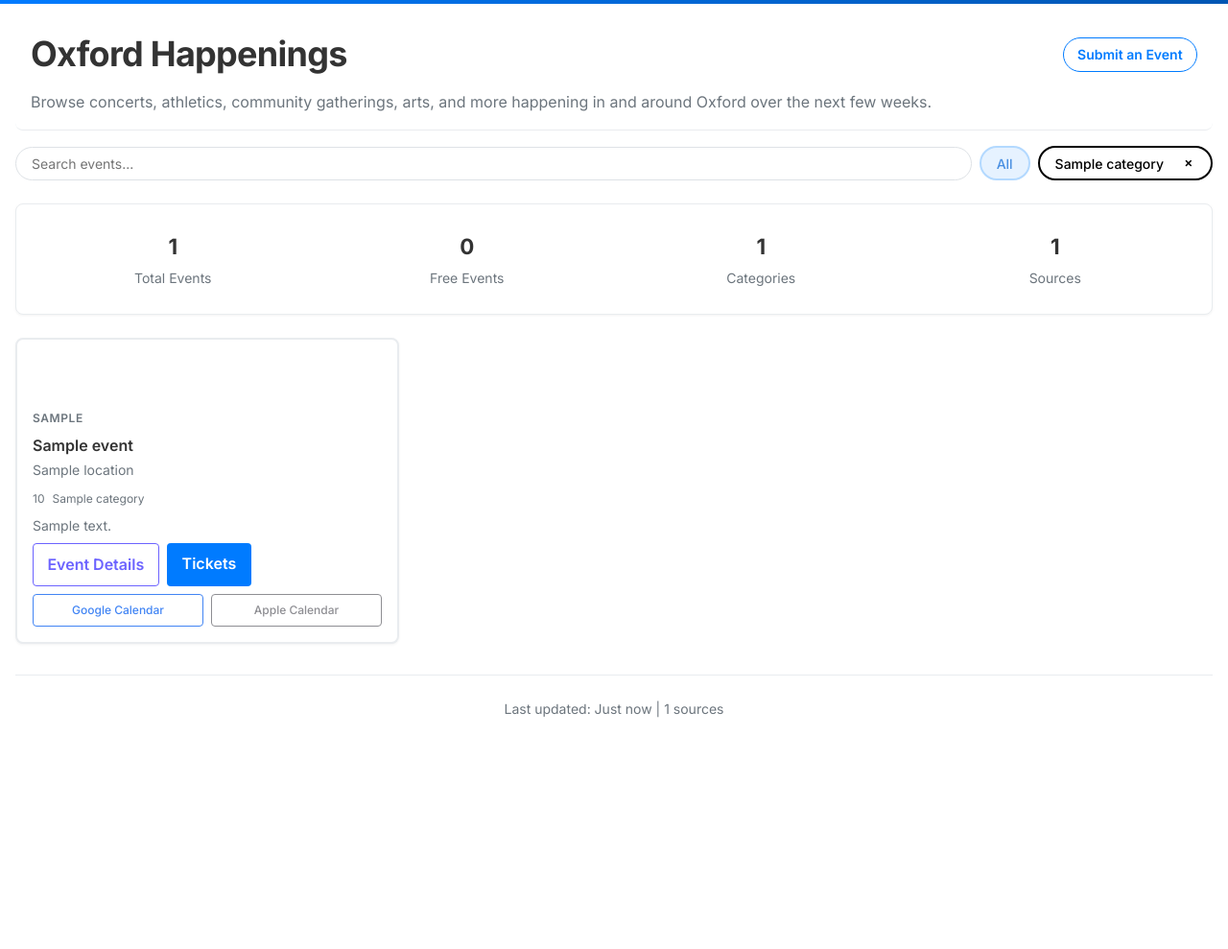
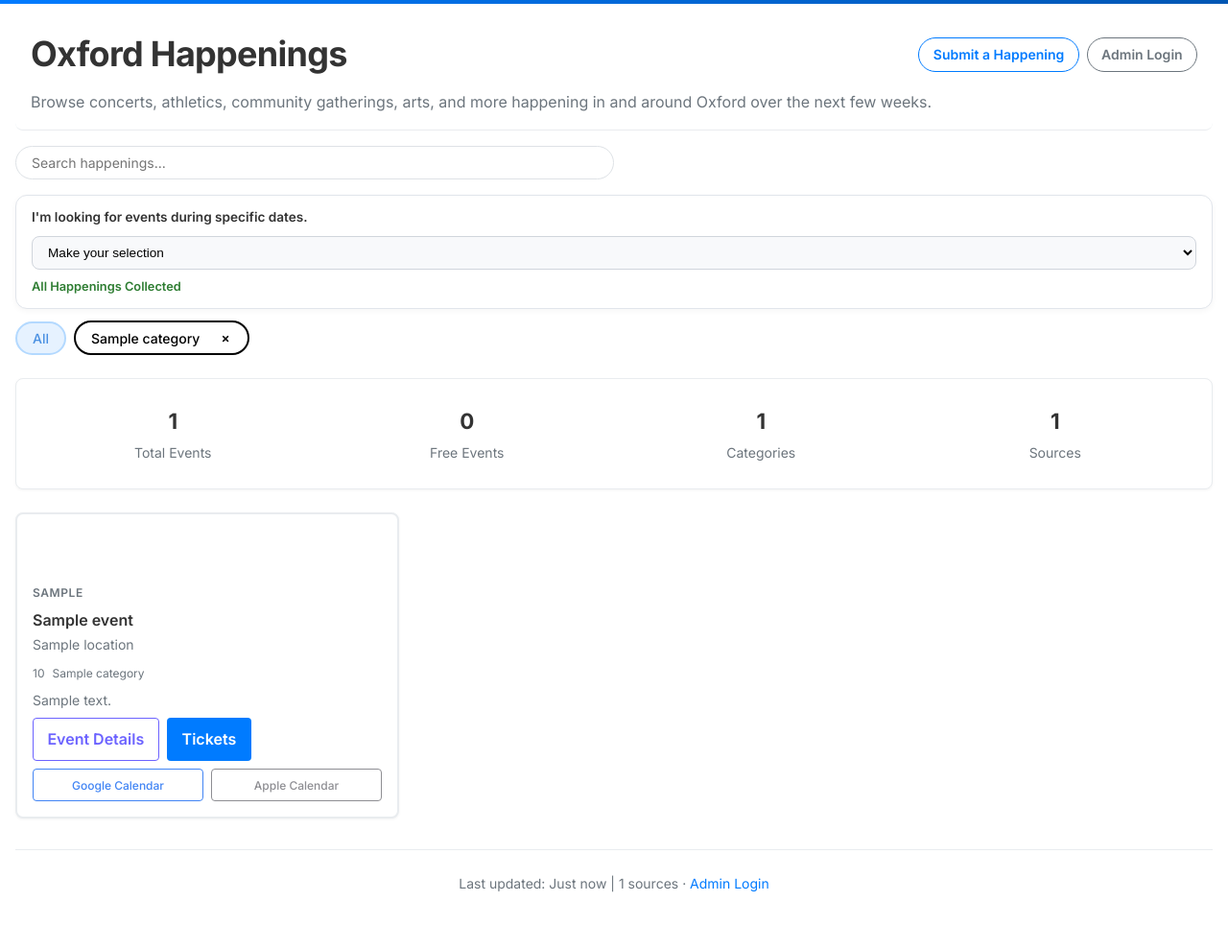
Before and after one commit to OleMissCmS/OxfordEvents, a Flask app: template templates/index.html in a window 1280 px wide. Shown: the whole page at 96% size. Before the commit the page ends 748 px from the top, so only its background shows below. Run offline with Flask 3, Linux system fonts and the light colour scheme; the template is opened without the code that fills it: most values are stand-ins (such as "Sample title", 1, 10 or a date in 2020); some libraries are stand-ins or nearby versions.

Commit message:
Enhance filters and submission flow with date controls

```diff
--- a/static/css/style.css
+++ b/static/css/style.css
@@ -52,6 +52,12 @@ body {
     font-weight: 700;
 }
 
+.hero-actions {
+    display: flex;
+    flex-wrap: wrap;
+    gap: 0.5rem;
+}
+
 .hero-link {
     font-size: 0.875rem;
     font-weight: 600;
@@ -65,6 +71,16 @@ body {
 
 .hero-link:hover {
     background-color: #007BFF;
+    color: #FFFFFF;
+}
+
+.hero-link-secondary {
+    border-color: #6C757D;
+    color: #6C757D;
+}
+
+.hero-link-secondary:hover {
+    background-color: #6C757D;
     color: #FFFFFF;
 }
 
@@ -96,10 +112,15 @@ body {
 /* Filter Section */
 .filter-section {
     display: flex;
+    flex-direction: column;
+    gap: 0.75rem;
+    margin-bottom: 1.5rem;
+}
+
+.filter-controls {
+    display: flex;
     flex-wrap: wrap;
-    gap: 0.5rem;
-    margin-bottom: 1.5rem;
-    align-items: center;
+    gap: 1rem;
 }
 
 .filter-chips {
@@ -138,10 +159,11 @@ body {
 
 .filter-pill .pill-divider {
     display: inline-block;
-    width: 1px;
-    height: 90%;
+    width: 2px;
+    height: 70%;
     background-color: currentColor;
-    opacity: 0.35;
+    opacity: 0.4;
+    border-radius: 1px;
 }
 
 .filter-pill .pill-dismiss {
@@ -292,8 +314,9 @@ body {
 
 /* Search Box */
 .search-box {
-    flex: 1;
-    min-width: 200px;
+    flex: 1 1 50%;
+    min-width: 220px;
+    max-width: 50%;
 }
 
 .search-box input {
@@ -309,6 +332,75 @@ body {
 .search-box input:focus {
     outline: none;
     border-color: #007BFF;
+}
+
+.date-filter {
+    flex: 1 1 50%;
+    min-width: 220px;
+    background: #ffffff;
+    border: 1px solid #e1e5eb;
+    border-radius: 12px;
+    padding: 0.75rem 1rem;
+    box-shadow: 0 2px 6px rgba(0,0,0,0.04);
+    display: flex;
+    flex-direction: column;
+    gap: 0.5rem;
+}
+
+.date-filter-label {
+    font-size: 0.85rem;
+    font-weight: 600;
+    color: #333333;
+}
+
+.date-filter-select {
+    width: 100%;
+    padding: 0.5rem 0.75rem;
+    border-radius: 8px;
+    border: 1px solid #d0d5dc;
+    font-size: 0.85rem;
+    background-color: #f8f9fb;
+}
+
+.date-input-container {
+    display: flex;
+    flex-wrap: wrap;
+    gap: 0.75rem;
+}
+
+.date-input-group {
+    display: flex;
+    align-items: center;
+    gap: 0.5rem;
+    flex-wrap: wrap;
+}
+
+.date-input-group label {
+    font-size: 0.8rem;
+    font-weight: 600;
+    color: #495057;
+}
+
+.date-input-group input {
+    padding: 0.45rem 0.6rem;
+    border-radius: 6px;
+    border: 1px solid #cbd3db;
+    font-size: 0.85rem;
+}
+
+.date-warning {
+    font-size: 0.8rem;
+    color: #cc5a00;
+    background: #fff4e6;
+    border: 1px solid #ffddb5;
+    border-radius: 6px;
+    padding: 0.4rem 0.6rem;
+}
+
+.date-status {
+    font-size: 0.8rem;
+    color: #2e7d32;
+    font-weight: 600;
 }
 
 /* Stats Section */
@@ -870,6 +972,15 @@ body {
     margin-top: 2rem;
 }
 
+.footer-link {
+    color: #007BFF;
+    text-decoration: none;
+}
+
+.footer-link:hover {
+    text-decoration: underline;
+}
+
 /* Responsive */
 @media (max-width: 768px) {
     .hero h1 {
--- a/static/js/main.js
+++ b/static/js/main.js
@@ -8,6 +8,22 @@ document.addEventListener('DOMContentLoaded', function() {
         const descriptionEl = card.querySelector('.event-description');
         return descriptionEl ? descriptionEl.textContent.toLowerCase() : '';
     });
+
+    // Date filtering elements
+    const dateFilterSelect = document.getElementById('dateFilterSelect');
+    const dateInputContainer = document.getElementById('dateInputContainer');
+    const dateInputGroups = document.querySelectorAll('.date-input-group');
+    const dateFilterWarning = document.getElementById('dateFilterWarning');
+    const dateFilterStatus = document.getElementById('dateFilterStatus');
+    const dateInputs = {
+        before: document.getElementById('dateBefore'),
+        after: document.getElementById('dateAfter'),
+        betweenStart: document.getElementById('dateBetweenStart'),
+        betweenEnd: document.getElementById('dateBetweenEnd'),
+        on: document.getElementById('dateOn'),
+    };
+    const threeWeekWindowMs = 21 * 24 * 60 * 60 * 1000;
+    let dateStatusTimer = null;
 
     const activeCategories = new Set();
     const excludedCategories = new Set();
@@ -113,6 +129,175 @@ document.addEventListener('DOMContentLoaded', function() {
         filterEvents();
     }
 
+    function indicateDateCollection() {
+        if (!dateFilterStatus) {
+            return;
+        }
+        if (dateStatusTimer) {
+            clearTimeout(dateStatusTimer);
+        }
+        dateFilterStatus.textContent = 'Collecting happenings...';
+        dateStatusTimer = setTimeout(() => {
+            dateFilterStatus.textContent = 'All Happenings Collected';
+        }, 1200);
+    }
+
+    function clearDateInputs() {
+        Object.values(dateInputs).forEach(input => {
+            if (input) {
+                input.value = '';
+            }
+        });
+    }
+
+    function toggleDateInputs(selection) {
+        if (!dateInputContainer) {
+            return;
+        }
+
+        if (!selection || selection === 'none') {
+            dateInputContainer.classList.add('hidden');
+            dateInputGroups.forEach(group => group.classList.add('hidden'));
+            clearDateInputs();
+            if (dateFilterWarning) {
+                dateFilterWarning.classList.add('hidden');
+            }
+            if (dateFilterStatus) {
+                dateFilterStatus.textContent = 'All Happenings Collected';
+            }
+            return;
+        }
+
+        dateInputContainer.classList.remove('hidden');
+        dateInputGroups.forEach(group => {
+            const groupType = group.getAttribute('data-filter-group');
+            if (groupType === selection) {
+                group.classList.remove('hidden');
+            } else {
+                group.classList.add('hidden');
+            }
+        });
+    }
+
+    function parseDateValue(value, endOfDay = false) {
+        if (!value) {
+            return null;
+        }
+        const parsed = new Date(value);
+        if (Number.isNaN(parsed.getTime())) {
+            return null;
+        }
+        if (endOfDay) {
+            parsed.setHours(23, 59, 59, 999);
+        } else {
+            parsed.setHours(0, 0, 0, 0);
+        }
+        return parsed;
+    }
+
+    function getActiveDateFilter() {
+        if (!dateFilterSelect) {
+            return { type: 'none', selectedDates: [] };
+        }
+        const selection = dateFilterSelect.value;
+        if (!selection || selection === 'none') {
+            return { type: 'none', selectedDates: [] };
+        }
+
+        switch (selection) {
+            case 'before': {
+                const before = parseDateValue(dateInputs.before?.value, true);
+                return { type: 'before', before, selectedDates: before ? [before] : [] };
+            }
+            case 'after': {
+                const after = parseDateValue(dateInputs.after?.value, false);
+                return { type: 'after', after, selectedDates: after ? [after] : [] };
+            }
+            case 'between': {
+                const start = parseDateValue(dateInputs.betweenStart?.value, false);
+                const end = parseDateValue(dateInputs.betweenEnd?.value, true);
+                const selectedDates = [start, end].filter(Boolean);
+                return { type: 'between', start, end, selectedDates };
+            }
+            case 'on': {
+                const start = parseDateValue(dateInputs.on?.value, false);
+                const end = parseDateValue(dateInputs.on?.value, true);
+                const selectedDates = start && end ? [start, end] : [];
+                return { type: 'on', start, end, selectedDates };
+            }
+            default:
+                return { type: 'none', selectedDates: [] };
+        }
+    }
+
+    function updateDateWarning(dateFilter) {
+        if (!dateFilterWarning) {
+            return;
+        }
+        if (!dateFilter || dateFilter.type === 'none' || !dateFilter.selectedDates.length) {
+            dateFilterWarning.classList.add('hidden');
+            return;
+        }
+        const cutoff = Date.now() + threeWeekWindowMs;
+        const beyondWindow = dateFilter.selectedDates.some(dateObj => dateObj && dateObj.getTime() > cutoff);
+        if (beyondWindow) {
+            dateFilterWarning.classList.remove('hidden');
+        } else {
+            dateFilterWarning.classList.add('hidden');
+        }
+    }
+
+    function matchesDateFilter(eventIso, dateFilter) {
+        if (!dateFilter || dateFilter.type === 'none') {
+            return true;
+        }
+        if (!eventIso) {
+            return false;
+        }
+        const eventDate = new Date(eventIso);
+        if (Number.isNaN(eventDate.getTime())) {
+            return true;
+        }
+
+        switch (dateFilter.type) {
+            case 'before':
+                return !dateFilter.before || eventDate.getTime() <= dateFilter.before.getTime();
+            case 'after':
+                return !dateFilter.after || eventDate.getTime() >= dateFilter.after.getTime();
+            case 'between':
+                if (!dateFilter.start && !dateFilter.end) {
+                    return true;
+                }
+                if (dateFilter.start && eventDate.getTime() < dateFilter.start.getTime()) {
+                    return false;
+                }
+                if (dateFilter.end && eventDate.getTime() > dateFilter.end.getTime()) {
+                    return false;
+                }
+                return true;
+            case 'on':
+                if (!dateFilter.start || !dateFilter.end) {
+                    return true;
+                }
+                return eventDate.getTime() >= dateFilter.start.getTime() &&
+                       eventDate.getTime() <= dateFilter.end.getTime();
+            default:
+                return true;
+        }
+    }
+
+    function initializeDateFilter() {
+        if (!dateFilterSelect) {
+            return;
+        }
+        if (dateFilterSelect.options.length > 0) {
+            dateFilterSelect.selectedIndex = 0;
+        }
+        toggleDateInputs('none');
+    }
+
+    initializeDateFilter();
+
     function toggleExcludedCategory(category, pill) {
         if (excludedCategories.has(category)) {
             excludedCategories.delete(category);
@@ -160,19 +345,51 @@ document.addEventListener('DOMContentLoaded', function() {
         }
     });
 
-    // Search functionality
-    searchInput.addEventListener('input', function() {
-        filterEvents();
+    // Date filter interactions
+    if (dateFilterSelect) {
+        dateFilterSelect.addEventListener('change', () => {
+            const selection = dateFilterSelect.value;
+            toggleDateInputs(selection);
+            if (selection && selection !== 'none') {
+                indicateDateCollection();
+            } else if (dateFilterStatus) {
+                dateFilterStatus.textContent = 'All Happenings Collected';
+            }
+            filterEvents();
+        });
+    }
+
+    Object.values(dateInputs).forEach(input => {
+        if (input) {
+            input.addEventListener('change', () => {
+                indicateDateCollection();
+                filterEvents();
+            });
+            input.addEventListener('input', () => {
+                indicateDateCollection();
+                filterEvents();
+            });
+        }
     });
 
+    // Search functionality
+    if (searchInput) {
+        searchInput.addEventListener('input', function() {
+            filterEvents();
+        });
+    }
+
     function filterEvents() {
-        const searchTerm = searchInput.value.trim().toLowerCase();
+        const searchTerm = (searchInput ? searchInput.value.trim().toLowerCase() : '');
+        const dateFilter = getActiveDateFilter();
+        updateDateWarning(dateFilter);
 
         eventCards.forEach((card, index) => {
             const cardCategory = card.getAttribute('data-category') || '';
             const title = card.getAttribute('data-title') || '';
             const location = card.getAttribute('data-location') || '';
             const description = eventDescriptions[index] || '';
+            const eventStartIso = card.getAttribute('data-start') || '';
 
             const cardCategories = cardCategory.split(',').map(c => c.trim()).filter(Boolean);
 
@@ -195,7 +412,9 @@ document.addEventListener('DOMContentLoaded', function() {
                     description.includes(searchTerm);
             }
 
-            if (matchesCategory && matchesSearch) {
+            const matchesDate = matchesDateFilter(eventStartIso, dateFilter);
+
+            if (matchesCategory && matchesSearch && matchesDate) {
                 card.classList.remove('hidden');
             } else {
                 card.classList.add('hidden');
--- a/templates/admin_login.html
+++ b/templates/admin_login.html
@@ -13,9 +13,9 @@
         <div class="hero">
             <div class="hero-header">
                 <h1>Admin Sign-In</h1>
-                <a class="hero-link" href="{{ url_for('index') }}">Back to Events</a>
+                <a class="hero-link" href="{{ url_for('index') }}">Back to Happenings</a>
             </div>
-            <p>Sign in to review, edit, and approve community-submitted events.</p>
+            <p>Sign in to review, edit, and approve community-submitted happenings.</p>
         </div>
 
         {% with messages = get_flashed_messages(with_categories=True) %}
--- a/templates/index.html
+++ b/templates/index.html
@@ -17,7 +17,10 @@
         <div class="hero">
             <div class="hero-header">
                 <h1>Oxford Happenings</h1>
-                <a class="hero-link" href="{{ url_for('submit_event') }}">Submit an Event</a>
+                <div class="hero-actions">
+                    <a class="hero-link" href="{{ url_for('submit_event') }}">Submit a Happening</a>
+                    <a class="hero-link hero-link-secondary" href="{{ url_for('admin_login') }}">Admin Login</a>
+                </div>
             </div>
             <p>Browse concerts, athletics, community gatherings, arts, and more happening in and around Oxford over the next few weeks.</p>
             <!-- Loading Status -->
@@ -28,8 +31,42 @@
 
         <!-- Filter Section -->
         <div class="filter-section">
-            <div class="search-box">
-                <input type="text" id="searchInput" placeholder="Search events...">
+            <div class="filter-controls">
+                <div class="search-box">
+                    <input type="text" id="searchInput" placeholder="Search happenings...">
+                </div>
+                <div class="date-filter">
+                    <label for="dateFilterSelect" class="date-filter-label">I'm looking for events during specific dates.</label>
+                    <select id="dateFilterSelect" class="date-filter-select">
+                        <option value="none" selected>Make your selection</option>
+                        <option value="before">Events before a certain day</option>
+                        <option value="after">Events after a certain day</option>
+                        <option value="between">Events between two dates</option>
+                        <option value="on">Events on a specific day</option>
+                    </select>
+                    <div id="dateInputContainer" class="date-input-container hidden">
+                        <div class="date-input-group hidden" data-filter-group="before">
+                            <label for="dateBefore">Select date</label>
+                            <input type="date" id="dateBefore">
+                        </div>
+                        <div class="date-input-group hidden" data-filter-group="after">
+                            <label for="dateAfter">Select date</label>
+                            <input type="date" id="dateAfter">
+                        </div>
+                        <div class="date-input-group hidden" data-filter-group="between">
+                            <label for="dateBetweenStart">Start date</label>
+                            <input type="date" id="dateBetweenStart">
+                            <label for="dateBetweenEnd">End date</label>
+                            <input type="date" id="dateBetweenEnd">
+                        </div>
+                        <div class="date-input-group hidden" data-filter-group="on">
+                            <label for="dateOn">Select date</label>
+                            <input type="date" id="dateOn">
+                        </div>
+                    </div>
+                    <div id="dateFilterWarning" class="date-warning hidden">Fetching happenings beyond our current 3-week window. This may take a moment…</div>
+                    <div id="dateFilterStatus" class="date-status">All Happenings Collected</div>
+                </div>
             </div>
             <div class="filter-chips" id="filterChips">
                 <button class="filter-pill active filter-pill-all" data-category="All">
@@ -68,7 +105,7 @@
         <!-- Events Grid -->
         <div class="events-grid" id="eventsGrid">
             {% for event in events %}
-            <div class="event-card" data-category="{{ event.category }}" data-title="{{ event.title|lower }}" data-location="{{ event.location|lower }}">
+            <div class="event-card" data-category="{{ event.category }}" data-title="{{ event.title|lower }}" data-location="{{ event.location|lower }}" data-start="{{ event.start_iso }}">
                 <div class="event-header">
                     {% if 'Ole Miss Athletics' in event.category %}
                     <div class="athletics-header">
@@ -113,7 +150,7 @@
 
         <!-- Footer -->
         <div class="footer">
-            Last updated: Just now | {{ num_sources }} sources
+            Last updated: Just now | {{ num_sources }} sources &middot; <a href="{{ url_for('admin_login') }}" class="footer-link">Admin Login</a>
         </div>
     </div>
 
```
Also changed, not shown: other parts of static/css/style.css (+25 -11 lines), templates/submit_event.html (+12 -10 lines). Lines whose indentation alone changed are shown as unchanged.
